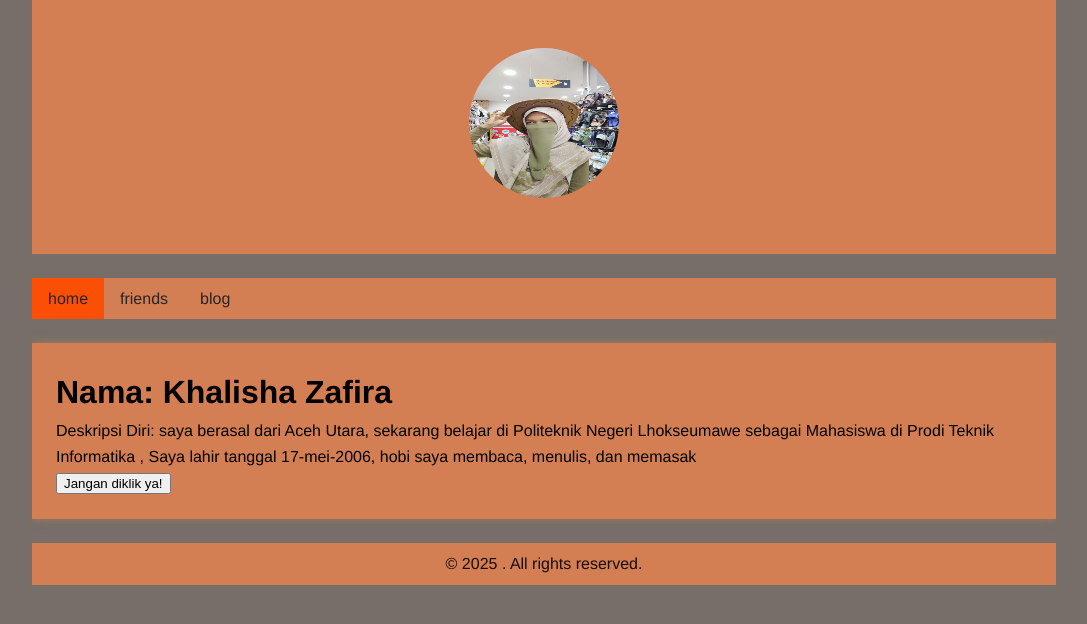
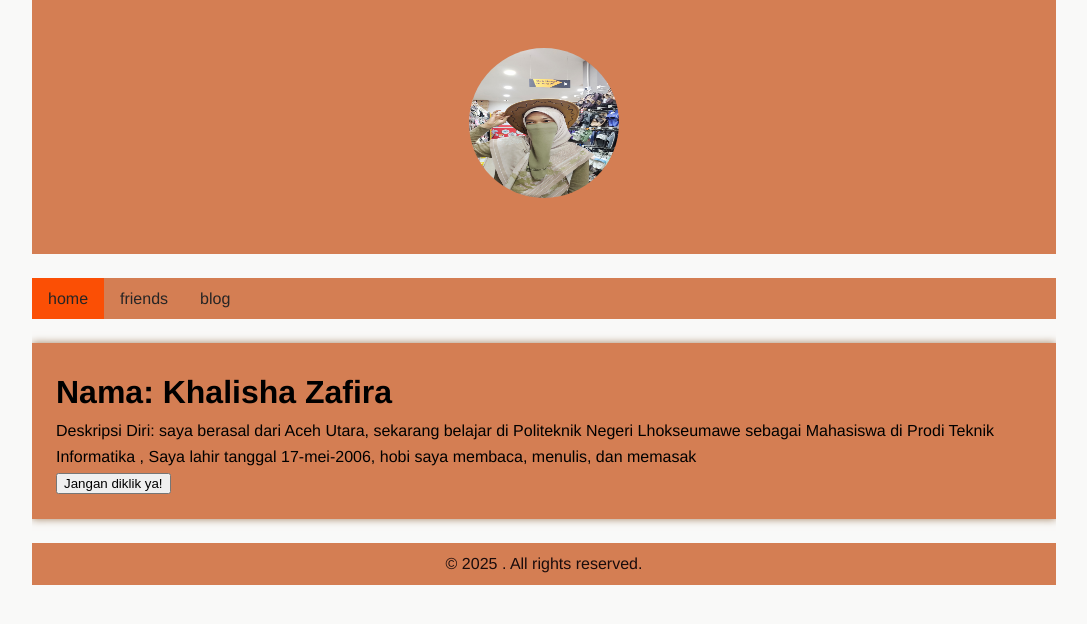
Before and after one commit to khalisha0zafira/khalisha0zafira.github.io, a Jekyll site: the page built from index.html, in a window 1280 px wide. Shown: the top 624 px of the page, without its empty margins (96-1183 px from the left). Built offline with Jekyll 4.4.1, drawn with Linux system fonts in a browser that asks for light colours.

Commit message:
ubah warna

```diff
--- a/_sass/main.scss
+++ b/_sass/main.scss
@@ -11,11 +11,11 @@
 
 body {
     font-family: $font-stack; line-height: 1.6;
-    background-color: #776e69;
+    background-color: #f9f9f8;
 }
 
 header {
-    text-align: center; padding: 24px; color: #e1a792;
+    text-align: center; padding: 24px; color: #f7f5f5;
     background-color: $primary-color;
 }
 
```
